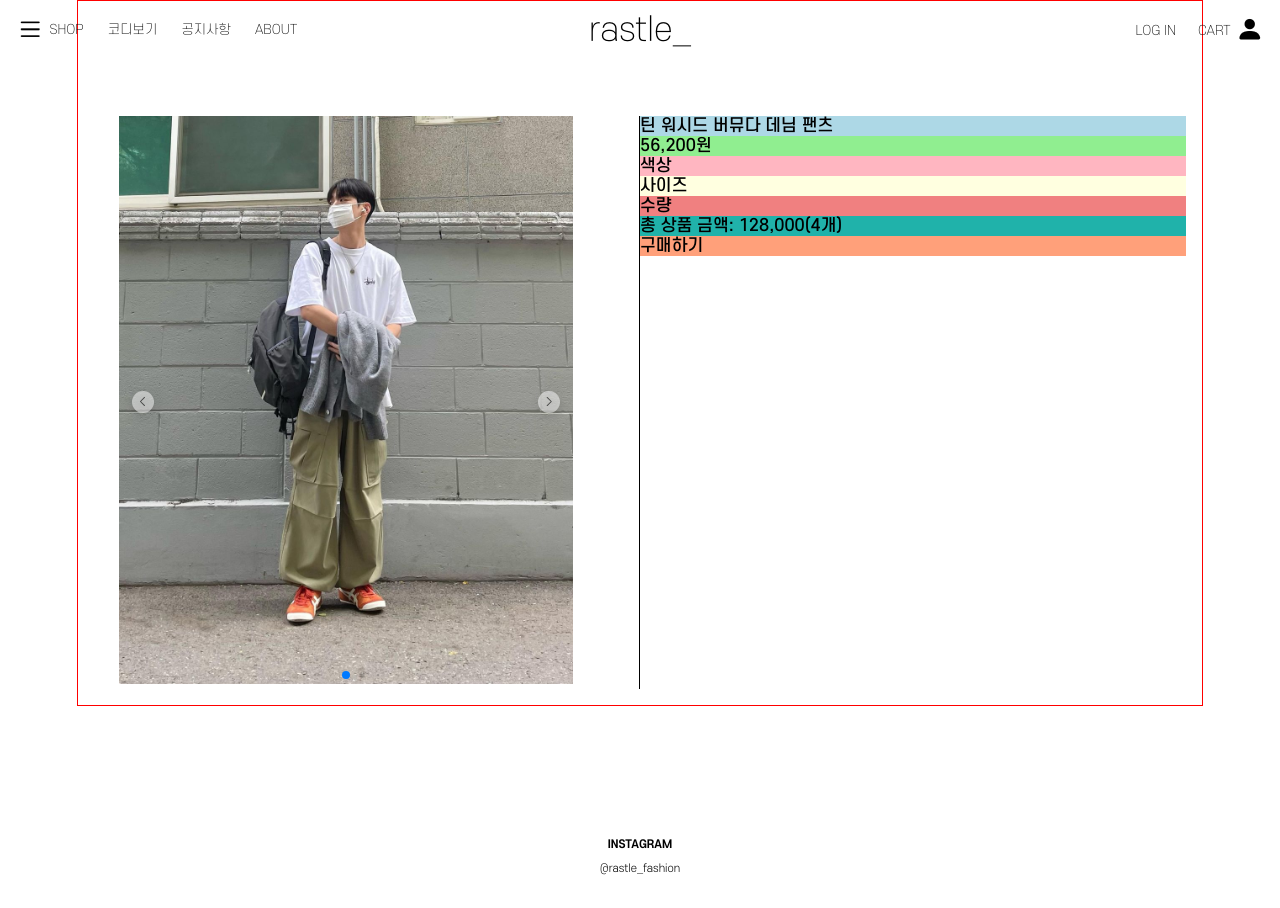
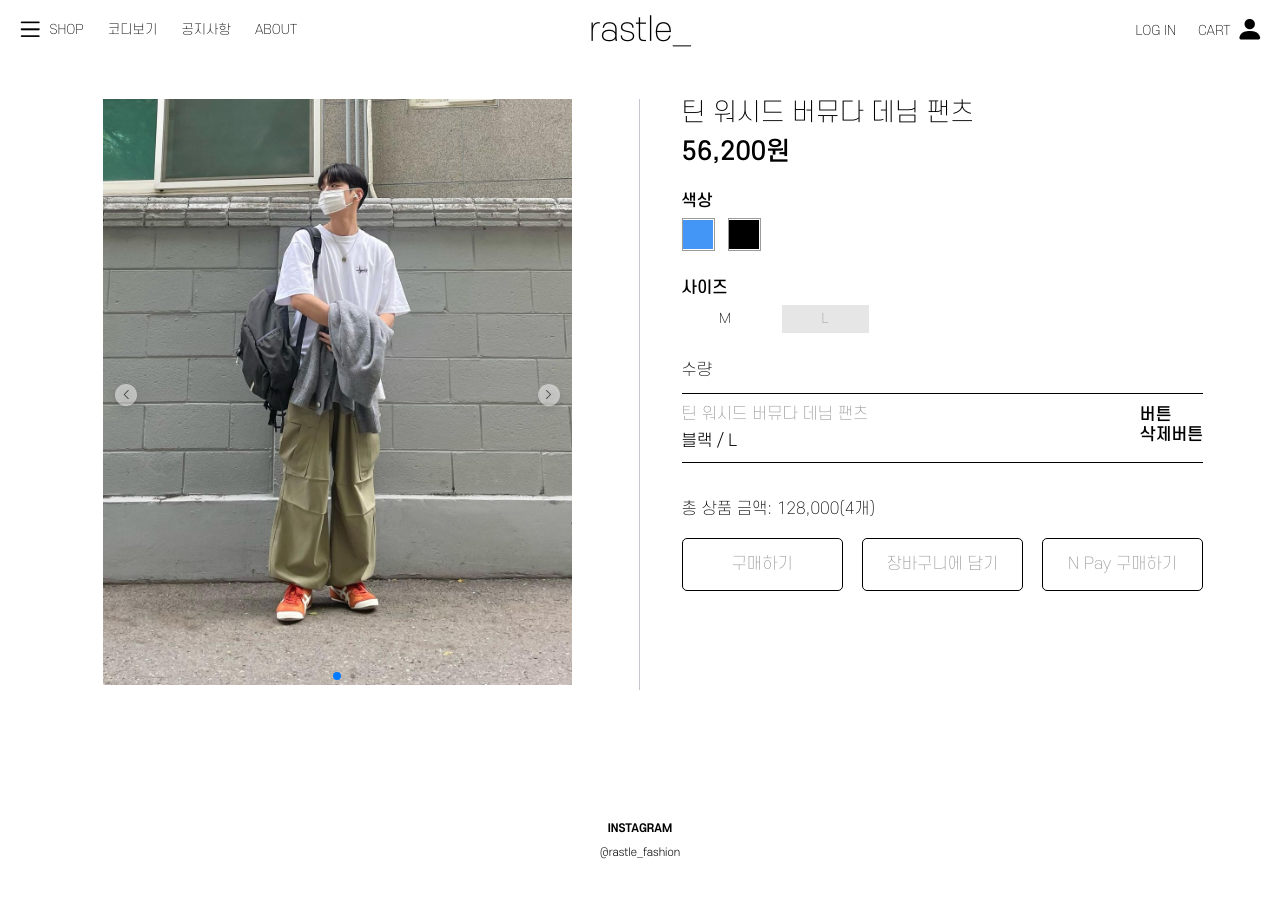
Before and after one commit to rastle-dev/rastle-frontend, a Next.js app: page /product in a window 1280 px wide. Built offline with nearby package versions, Linux system fonts and the light colour scheme.

Commit message:
feat: 상세페이지 TopLayer UI 구현

```diff
--- a/src/components/Swiper/index.tsx
+++ b/src/components/Swiper/index.tsx
@@ -6,7 +6,6 @@ import "swiper/swiper.min.css";
 import "swiper/components/navigation/navigation.min.css";
 import "swiper/components/pagination/pagination.min.css";
 import styled from "styled-components";
-import ICONS from "@/constants/icon";
 import COLORS from "@/constants/color";
 import Icon from "@/components/common/Icon";
 
@@ -48,8 +47,8 @@ interface ImageGalleryProps {
   images: string[];
 }
 
-const ImageGallery: React.FC<ImageGalleryProps> = ({ images }) => {
-  const swiperRef = useRef<SwiperCore>(null);
+const ImageSwiper: React.FC<ImageGalleryProps> = ({ images }) => {
+  const swiperRef = useRef<SwiperCore | null>(null);
 
   const handlePrevClick = () => {
     if (swiperRef.current) {
@@ -64,7 +63,6 @@ const ImageGallery: React.FC<ImageGalleryProps> = ({ images }) => {
   };
 
   const handleSwiperInit = (swiper: SwiperCore) => {
-    // @ts-ignore
     swiperRef.current = swiper;
   };
 
@@ -84,7 +82,7 @@ const ImageGallery: React.FC<ImageGalleryProps> = ({ images }) => {
       ref={swiperRef}
     >
       {images.map((image, index) => (
-        <SwiperSlide key={index}>
+        <SwiperSlide key={image}>
           <StyledImage src={image} alt={`Image ${index + 1}`} />
         </SwiperSlide>
       ))}
@@ -118,4 +116,4 @@ const ImageGallery: React.FC<ImageGalleryProps> = ({ images }) => {
   );
 };
 
-export default ImageGallery;
+export default ImageSwiper;
--- a/src/constants/color.ts
+++ b/src/constants/color.ts
@@ -9,6 +9,7 @@ const COLORS = {
     400: "#9090A0",
     500: "#626273",
     600: "#464656",
+    상세페이지: "#9B9B9B",
   },
   BLUE: "#4395F6",
   RED: "#FF0000",
--- a/src/pages/product/index.styles.tsx
+++ b/src/pages/product/index.styles.tsx
@@ -1,4 +1,6 @@
 import styled from "styled-components";
+import COLORS from "@/constants/color";
+import Button from "@/components/common/Button";
 
 export const Wrapper = styled.div`
   padding-top: 9rem; /* header때문에 추가 */
@@ -8,7 +10,7 @@ export const Wrapper = styled.div`
   flex-direction: column;
   justify-content: center;
   align-items: center;
-  border: 1px solid red;
+  //border: 1px solid red;
 `;
 
 export const TopLayer = styled.div`
@@ -16,46 +18,116 @@ export const TopLayer = styled.div`
   justify-content: flex-start;
   flex-direction: row;
   width: 100%;
-  padding: 16px;
 `;
 
 export const ImageLayer = styled.div`
   width: 50%;
   height: auto;
   padding-right: 3.72rem;
-  border-right: 1px solid black;
+  border-right: 1px solid ${COLORS.GREY["300"]};
 `;
 
 export const ProductContent = styled.div`
   width: 50%;
+  padding-left: 3.78rem;
   display: flex;
   flex-direction: column;
 `;
 
 export const Title = styled.div`
-  background-color: lightblue; /* 임시 스타일 */
+  font-size: 2.27rem;
+  font-weight: 200;
+  padding-bottom: 0.82rem;
 `;
 
 export const Price = styled.div`
-  background-color: lightgreen; /* 임시 스타일 */
+  font-size: 2.27273rem;
+  font-weight: 500;
+  padding-bottom: 2.27rem;
 `;
 
-export const Color = styled.div`
-  background-color: lightpink; /* 임시 스타일 */
+export const ColorText = styled.div`
+  font-size: 1.45455rem;
+  padding-bottom: 0.64rem;
 `;
 
-export const Size = styled.div`
-  background-color: lightyellow; /* 임시 스타일 */
+export const ColorList = styled.div`
+  display: flex;
+  flex-direction: row;
+  gap: 1.19rem;
+  padding-bottom: 2.55rem;
 `;
 
-export const ProductCount = styled.div`
-  background-color: lightcoral; /* 임시 스타일 */
+export const SizeText = styled.div`
+  font-size: 1.45455rem;
+  padding-bottom: 0.64rem;
+`;
+export const SizeButtonList = styled.div`
+  display: flex;
+  flex-direction: row;
+  gap: 1.19rem;
+  padding-bottom: 2.55rem;
 `;
 
-export const TotalPrice = styled.div`
-  background-color: lightseagreen; /* 임시 스타일 */
+export const StyledButton = styled(Button)`
+  font-size: 1.18182rem;
+  font-weight: 200;
+  width: 7.90909rem;
+  height: 2.54545rem;
 `;
 
+export const ProductCountText = styled.div`
+  font-size: 1.45rem;
+  font-weight: 200;
+  padding-bottom: 1.18rem;
+  border-bottom: 1px solid ${COLORS.BLACK};
+`;
+
+export const ProductCountInfo = styled.div`
+  display: flex;
+  flex-direction: row;
+  justify-content: space-between;
+  border-bottom: 1px solid ${COLORS.BLACK};
+  padding-bottom: 1rem;
+  padding-top: 1rem;
+`;
+export const ProductCountLeftInfo = styled.div``;
+export const ProductCountTitle = styled.div`
+  color: ${COLORS.GREY.상세페이지};
+  font-size: 1.45rem;
+  font-weight: 200;
+  padding-bottom: 0.64rem;
+`;
+export const ProductCountColor = styled.span`
+  font-size: 1.45455rem;
+  font-weight: 300;
+`;
+export const ProudctCountSize = styled.span`
+  font-size: 1.45455rem;
+  font-weight: 300;
+`;
+export const ProductCountRightInfo = styled.div``;
+export const ProductCountButton = styled.div``;
+export const ProductCountDelete = styled.div``;
+export const TotalPrice = styled.div`
+  font-size: 1.45rem;
+  font-weight: 200;
+  padding-bottom: 1.73rem;
+  padding-top: 3.36rem;
+`;
 export const Pay = styled.div`
-  background-color: lightsalmon; /* 임시 스타일 */
+  display: flex;
+  flex-direction: row;
+  justify-content: space-between;
+  flex-wrap: wrap;
+  gap: 1.73rem;
 `;
+
+export const StyledPayButton = styled(Button)`
+  font-size: 1.45rem;
+  font-weight: 200;
+  flex-grow: 1;
+  width: 14rem;
+  height: 4.8rem;
+  color: ${COLORS.GREY.상세페이지};
+`;
--- a/src/pages/product/index.tsx
+++ b/src/pages/product/index.tsx
@@ -1,6 +1,9 @@
 import React from "react";
-import ImageGallery from "@/components/Swiper";
+import ImageSwiper from "@/components/Swiper";
 import * as S from "./index.styles";
+import ColorButton from "@/components/common/ColorButton";
+import COLORS from "@/constants/color";
+import Button from "@/components/common/Button";
 
 export default function Product() {
   const images = [
@@ -11,20 +14,47 @@ export default function Product() {
     // 추가적인 이미지 경로를 여기에 추가합니다
   ];
 
+  const colors = [];
+
   return (
     <S.Wrapper>
       <S.TopLayer>
         <S.ImageLayer>
-          <ImageGallery images={images} />
+          <ImageSwiper images={images} />
         </S.ImageLayer>
         <S.ProductContent>
           <S.Title>틴 워시드 버뮤다 데님 팬츠</S.Title>
           <S.Price>56,200원</S.Price>
-          <S.Color>색상</S.Color>
-          <S.Size>사이즈</S.Size>
-          <S.ProductCount>수량</S.ProductCount>
+          <S.ColorText>색상</S.ColorText>
+          <S.ColorList>
+            <ColorButton size={3} buttonType="default" color={COLORS.BLUE} />
+            <ColorButton size={3} buttonType="default" color={COLORS.BLACK} />
+          </S.ColorList>
+          <S.SizeText>사이즈</S.SizeText>
+          <S.SizeButtonList>
+            <S.StyledButton title="M" type="size" />
+            <S.StyledButton title="L" type="size" disabled={true} />
+          </S.SizeButtonList>
+          <S.ProductCountText>수량</S.ProductCountText>
+          <S.ProductCountInfo>
+            <S.ProductCountLeftInfo>
+              <S.ProductCountTitle>
+                틴 워시드 버뮤다 데님 팬츠
+              </S.ProductCountTitle>
+              <S.ProductCountColor>블랙 / </S.ProductCountColor>
+              <S.ProudctCountSize>L</S.ProudctCountSize>
+            </S.ProductCountLeftInfo>
+            <S.ProductCountRightInfo>
+              <S.ProductCountButton>버튼</S.ProductCountButton>
+              <S.ProductCountDelete>삭제버튼</S.ProductCountDelete>
+            </S.ProductCountRightInfo>
+          </S.ProductCountInfo>
           <S.TotalPrice>총 상품 금액: 128,000(4개)</S.TotalPrice>
-          <S.Pay>구매하기</S.Pay>
+          <S.Pay>
+            <S.StyledPayButton title="구매하기" type="shop" />
+            <S.StyledPayButton title="장바구니에 담기" type="shop" />
+            <S.StyledPayButton title="N Pay 구매하기" type="shop" />
+          </S.Pay>
         </S.ProductContent>
       </S.TopLayer>
     </S.Wrapper>
```
